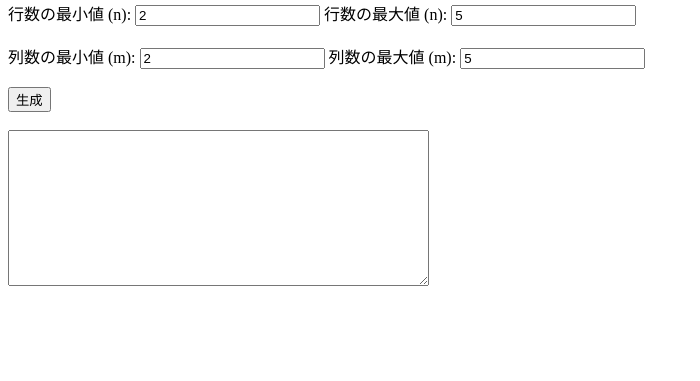
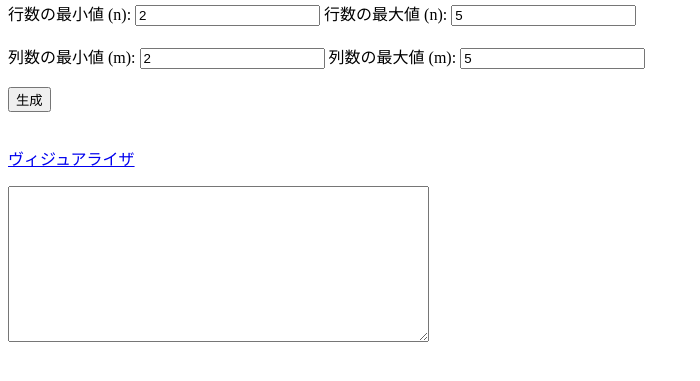
Before and after one commit to RealSyimP/randmatrix, a plain HTML site: page index.html in a window 1280 px wide. Shown: the part 79-460 px from the top of the page, without its empty margins (0-700 px from the left). Drawn offline with Linux system fonts and the light colour scheme.

Commit message:
Update index.html

```diff
--- a/index.html
+++ b/index.html
@@ -15,6 +15,7 @@
     <label for="maxCols">列数の最大値 (m):</label>
     <input type="number" id="maxCols" name="maxCols" min="1" value="5"><br><br>
     <button onclick="generateTable()">生成</button><br><br>
+    <p><a href = https://gen3987.github.io/visualizer/>ヴィジュアライザ</a></p>
     <textarea id="output" rows="10" cols="50" readonly></textarea>
 
     <script>
```
